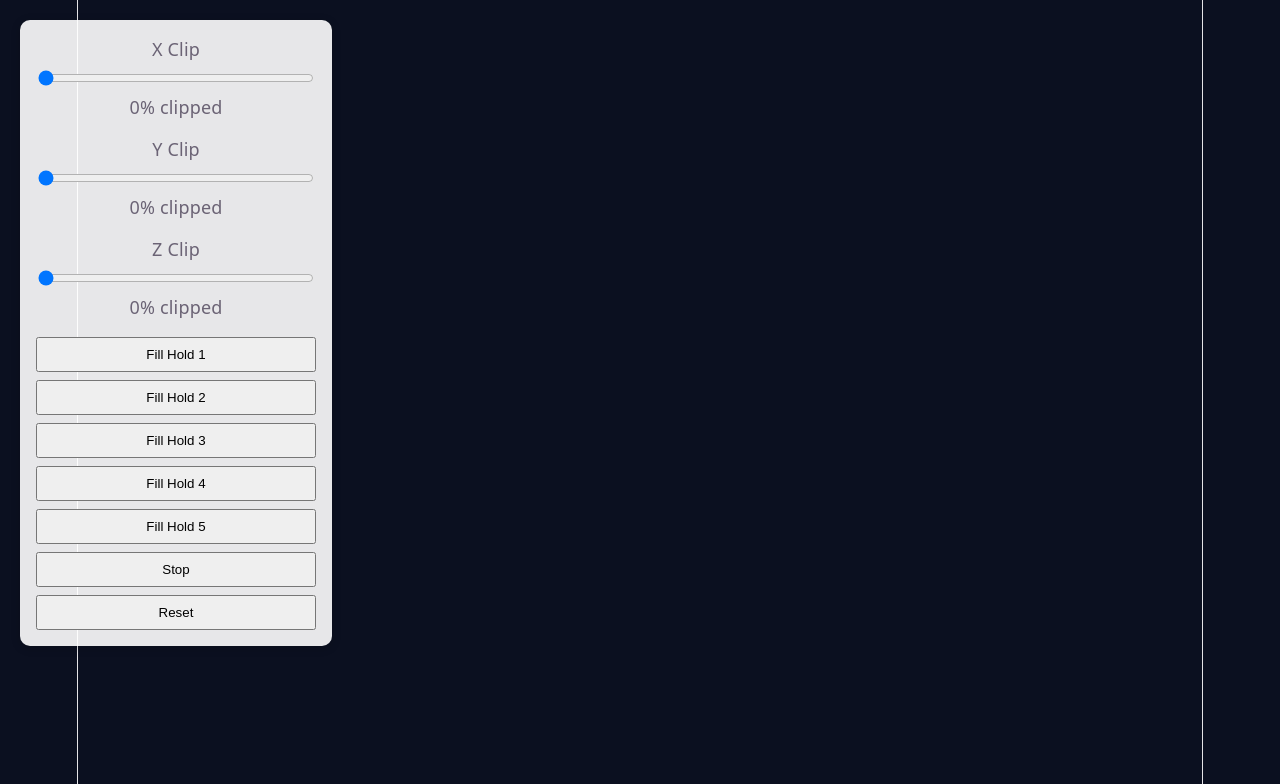
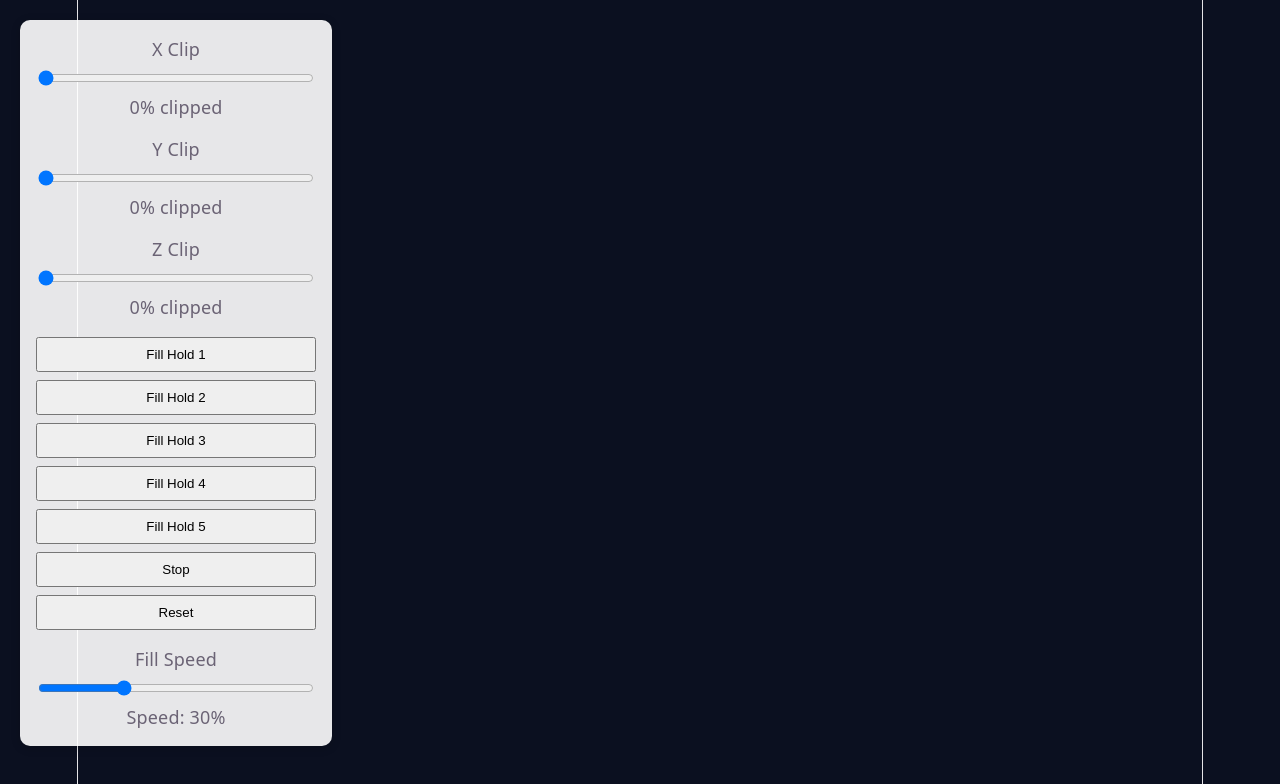
Before and after one commit to nandanarajendran2004-a11y/ThreejsProject, a React (Vite) app: page /simulation in a window 1280 px wide. Shown: the top 784 px of the page. Built offline with nearby package versions, Linux system fonts and the light colour scheme; no server answers.

Commit message:
Added stop button

```diff
--- a/src/pages/Gltfviewer.jsx
+++ b/src/pages/Gltfviewer.jsx
@@ -32,6 +32,9 @@ export default function Gltfviewer() {
 const waterRef = useRef([]);
 const holdsRef = useRef([]);
 const waterPlanesRef = useRef([]);
+const isPausedRef = useRef(false);
+const speedRef = useRef(0.03); // default speed
+const [speedUI, setSpeedUI] = useState(30);
     useEffect(() => {
         const scene = new THREE.Scene();
         scene.background = new THREE.Color(0x0b1020);
@@ -136,7 +139,7 @@ const waterPlanesRef = useRef([]);
 
                 shipGroup.add(obj);
                 obj.userData.holdNumber = index + 1;
-holdsRef.current.push(obj);
+                holdsRef.current.push(obj);
 
                 loadedCount++;
 
@@ -172,7 +175,7 @@ waterObj.traverse((child) => {
             transparent: true,
             opacity: 0.6,
             side: THREE.DoubleSide,
-            clippingPlanes: [fillPlane]
+            clippingPlanes: [...planes, fillPlane]
         });
 
         child.renderOrder = 1;
@@ -225,23 +228,20 @@ const animate = () => {
     //smooth fill animation
 waterRef.current.forEach((water) => {
 
-    const target =
-        fillTargets.current[water.holdNumber] ?? 0;
+    const target = fillTargets.current[water.holdNumber] ?? 0;
+    const current = water.mesh.userData.fill || 0;
 
-    const current =
-        water.mesh.userData.fill || 0;
+    let next;
 
-    const next = THREE.MathUtils.lerp(
-        current,
-        target,
-        0.05
-    );
+    if (isPausedRef.current) {
+        next = current; // fully freeze
+    } else {
+        next = THREE.MathUtils.lerp(current, target, speedRef.current); // slower = more realistic
+    }
 
     water.mesh.userData.fill = next;
-
     applyFill(water, next);
 });
-
     if (readyRef.current) {
         renderer.render(scene, camera);
     }
@@ -263,24 +263,31 @@ waterRef.current.forEach((water) => {
             mountRef.current?.removeChild(renderer.domElement);
         };
     }, []);
-
+const resumeAnimation = () => {
+    isPausedRef.current = false;
+};
 const handleAction = (action) => {
     switch (action) {
         case "fillHold1":
+      resumeAnimation();
     fillTargets.current[1] = 100;
     break;
 
 case "fillHold2":
+    resumeAnimation();
     fillTargets.current[2] = 100;
     break;
        case "fillHold3":
+     resumeAnimation();
     fillTargets.current[3] = 100;
     break;
 
 case "fillHold4":
+    resumeAnimation();
     fillTargets.current[4] = 100;
     break;
         case "fillHold5":
+    resumeAnimation();
     fillTargets.current[5] = 100;
     break;
 
@@ -292,6 +299,14 @@ case "reset":
         4: 0,
         5: 0
     };
+
+    isPausedRef.current = false;
+    waterRef.current.forEach(w => {
+        w.mesh.userData.fill = 0;
+    }); // IMPORTANT
+    break;
+case "stop":
+    isPausedRef.current = !isPausedRef.current;
     break;
     }
 };
@@ -328,7 +343,13 @@ const applyFill = (water, percent) => {
 
     plane.constant = fillHeight;
 };
+const handleSpeedChange = (value) => {
+    const v = Number(value);
 
+    setSpeedUI(v); // triggers re-render (UI update)
+
+    speedRef.current = THREE.MathUtils.mapLinear(v, 0, 100, 0.001, 0.1);
+};
 return (
     <div style={{ width: "100vw", height: "100vh", overflow: "hidden" }}>
         <div
@@ -390,6 +411,21 @@ return (
                 <button onClick={() => handleAction("stop")}>Stop</button>
                 <button onClick={() => handleAction("reset")}>Reset</button>
             </div>
+            <div className="slider-block">
+    <label>Fill Speed</label>
+
+    <input
+        type="range"
+        min={0}
+        max={100}
+        defaultValue={30}
+        onChange={(e) => handleSpeedChange(e.target.value)}
+    />
+
+    <div className="slider-value">
+        Speed: {speedUI}%
+    </div>
+</div>
         </div>
     </div>
 );
```
